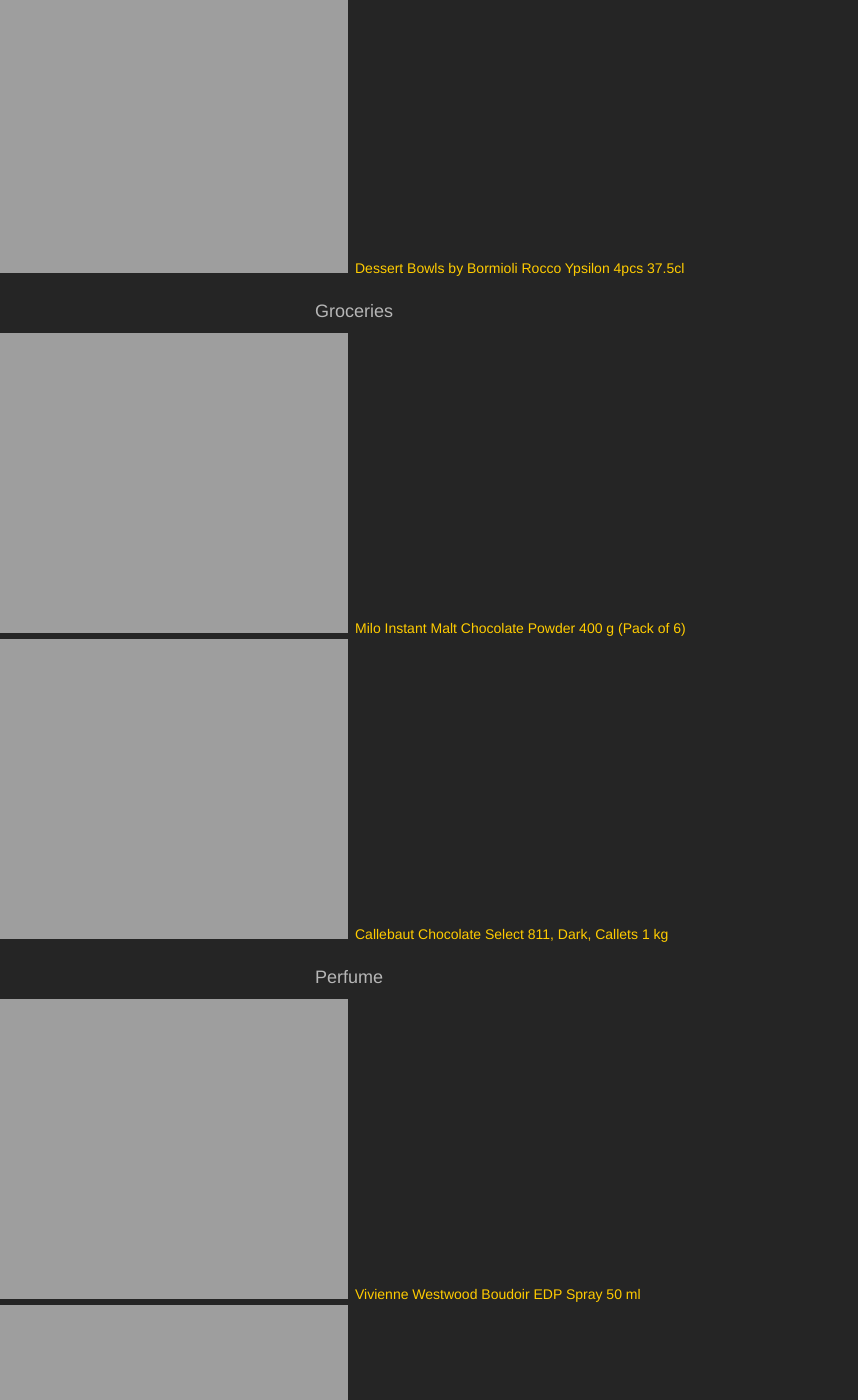
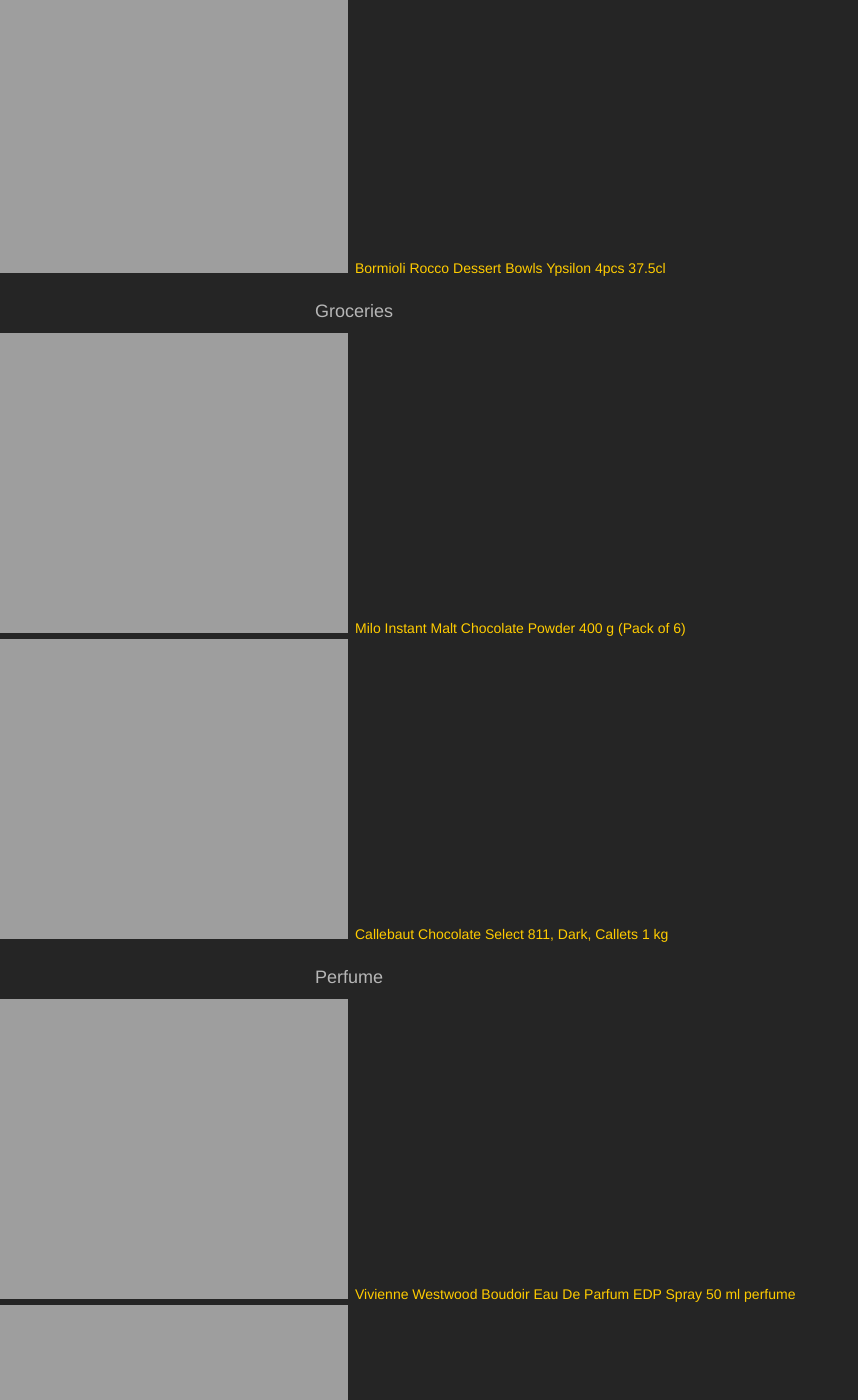
Before and after one commit to martindye/my-site, a Jekyll site: the page built from README.md, in a window 1280 px wide and 1400 px high, scrolled down 2919 px. Shown: the whole window, without its empty margins (0-858 px from the left). Built offline with Jekyll 4.4.1, drawn with Linux system fonts in a browser that asks for light colours; some web fonts are replaced; our own code applies the rules of GitHub Pages for plain Markdown files.

Commit message:
Updated title for SEO

```diff
--- a/_config.yml
+++ b/_config.yml
@@ -6,5 +6,6 @@ repository: blog.codemartin.com/martindye
 timezone: Europe/London
 show_header: false
 url: "https://blog.codemartin.com" # the base hostname & protocol for site
+
 plugins:
   - jekyll-sitemap
--- a/_layouts/default.html
+++ b/_layouts/default.html
@@ -24,7 +24,6 @@
     <link rel="stylesheet" href="{{ '/assets/css/ie.css' | relative_url }}">
     <![endif]-->
     <meta name="viewport" content="width=device-width, initial-scale=1, user-scalable=no">
-
   </head>
   <body>
       {% if site.show_header %}
@@ -44,7 +43,7 @@
 
       <section>
         <div id="title" class="title">
-          <h1>{{ site.title | default: site.github.repository_name }}</h1>
+          <h1>blog.codemartin.com</h1>
 	      {% if page.show_description %}
           <p>{{ site.description | default: site.github.project_tagline }}</p>
           {% endif %}
--- a/_posts/2018-12-02-bormiolidessertbowls.md
+++ b/_posts/2018-12-02-bormiolidessertbowls.md
@@ -1,5 +1,5 @@
 ---
-title:  "Dessert Bowls by Bormioli Rocco Ypsilon 4pcs 37.5cl"
+title:  "Bormioli Rocco Dessert Bowls Ypsilon 4pcs 37.5cl"
 tags: [amazon echo]
 author: Doina Fatu
 description: "Dessert Bowls by Bormioli Rocco Ypsilon 4pcs 37.5cl Review"
--- a/_posts/2018-12-02-viviennewestwoodboudoir.md
+++ b/_posts/2018-12-02-viviennewestwoodboudoir.md
@@ -1,9 +1,9 @@
 ---
-title:  "Vivienne Westwood Boudoir EDP Spray 50 ml"
+title:  "Vivienne Westwood Boudoir Eau De Parfum EDP Spray 50 ml perfume"
 categories: [Perfume]
 tags: [perfume scent]
 author: Doina Fatu
-description: "Vivienne Westwood Boudoir EDP Spray 50 ml Review"
+description: "Vivienne Westwood Boudoir EDP Spray 50 ml Review perfume"
 rating: 4
 ---
 
```
Also changed, not shown: README.md (+1 -1 lines).
